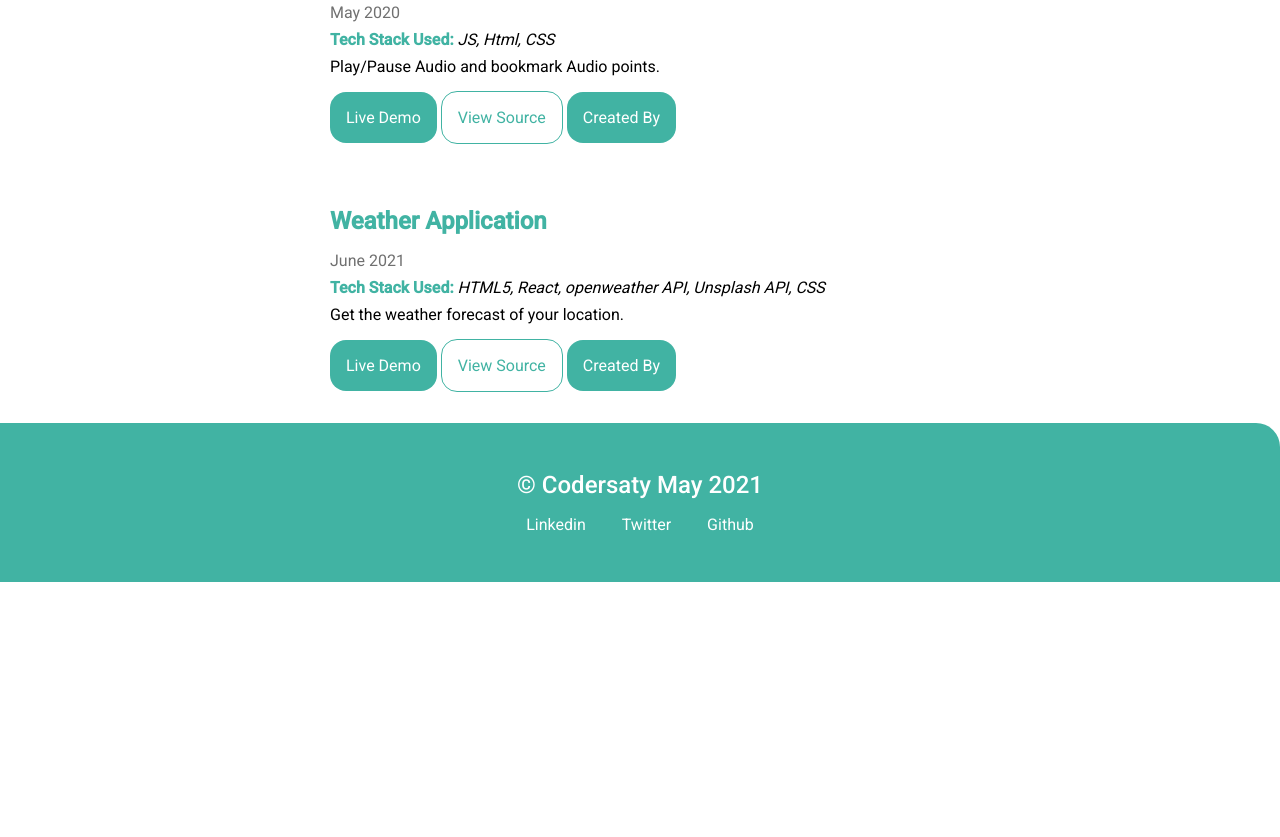
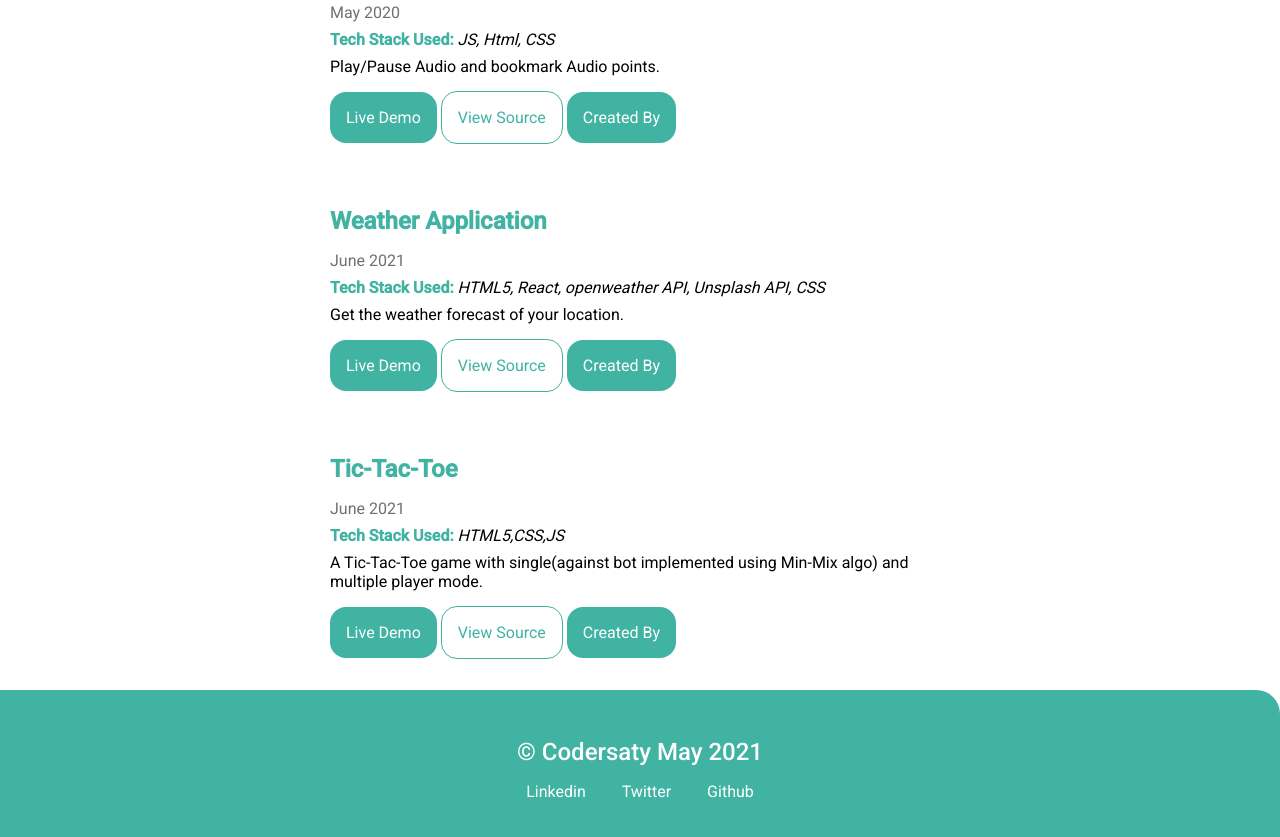
Before and after one commit to CoderSaty/FirstProjects, a plain HTML site: page project.html in a window 1280 px wide. Shown: the part 3453-4290 px from the top of the page. Before the commit the page ends 4035 px from the top, so only its background shows below. Drawn offline with Linux system fonts and the light colour scheme.

Commit message:
Added project Tic-Tac-Toe

```diff
--- a/project.html
+++ b/project.html
@@ -287,6 +287,25 @@
 
     </section>
 
+    <section class="section">
+        <h2 class="project-heading">Tic-Tac-Toe</h2>
+        <p class="project-date">June 2021</p>
+        <p class="tech-stack">
+            <strong class="highlight-white">Tech Stack Used:</strong> <em>HTML5,CSS,JS
+            </em>
+        </p>
+        <p class="description mb-2">
+            A Tic-Tac-Toe game with single(against bot implemented using Min-Mix algo) and multiple player mode.
+        </p>
+        <p>
+            <a target="_blank" href="https://shukapurv.github.io/Tic-Tac-Toe_game/" class="link primary-link">Live Demo</a>
+            <a target="_blank" href="https://github.com/shukapurv/Tic-Tac-Toe_game" class="link secondary-link">View
+                Source</a>
+            <a target="_blank" href="https://github.com/shukapurv" class="link primary-link">Created By</a>
+        </p>
+
+    </section>
+
     <footer class="footer">
         <small class="footer-heading">&copy; Codersaty May 2021</small>
         <ul class="inline unordered">
```
